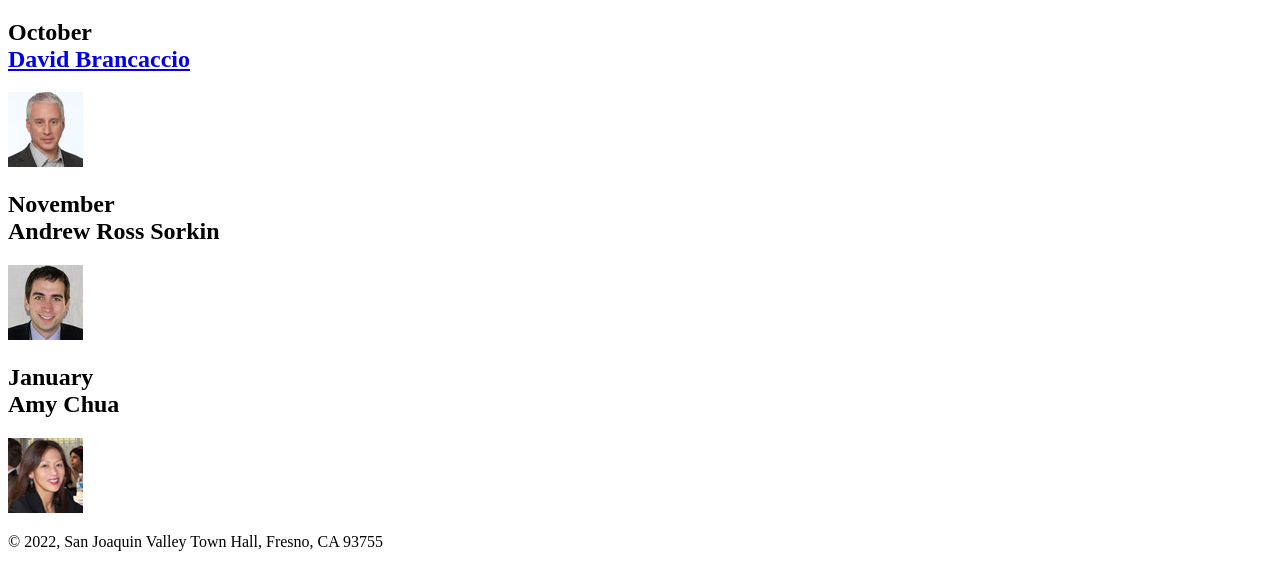
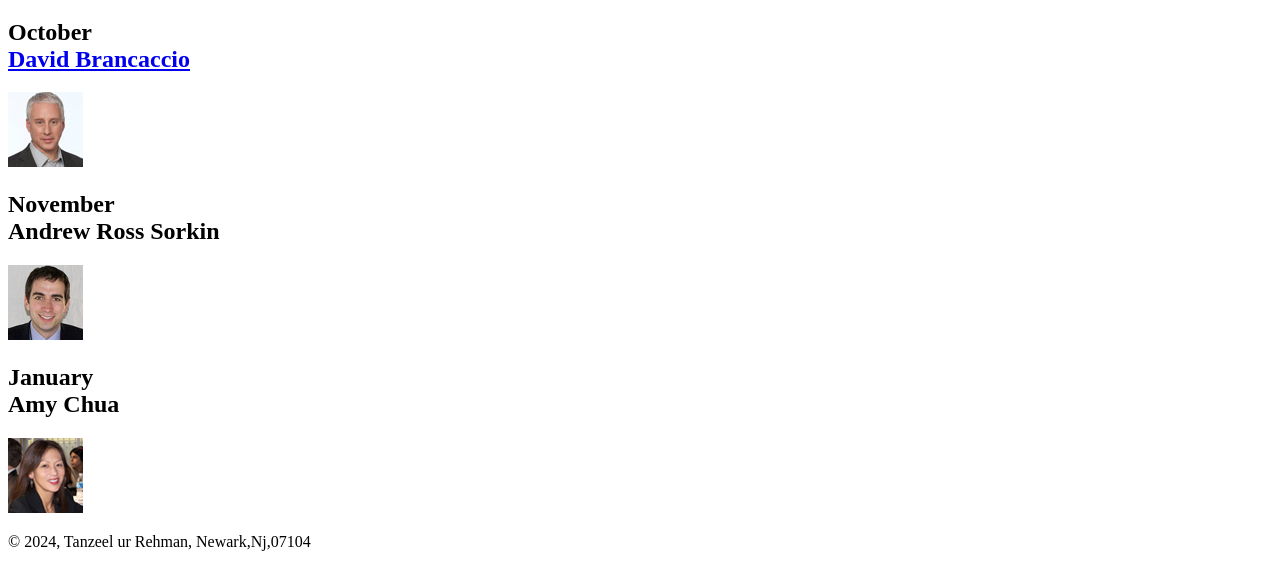
Before and after one commit to tu28421/A06, a plain HTML site: page index.html in a window 1280 px wide. Shown: the part 504-1071 px from the top of the page. Drawn offline with Linux system fonts and the light colour scheme.

Commit message:
Update index.html

```diff
--- a/index.html
+++ b/index.html
@@ -40,7 +40,7 @@
 			Amy Chua</h2><img src="images/chua75.jpg" alt="Picture of Chua">
 	</main>
 	<footer>
-		 <p>&copy; 2022, San Joaquin Valley Town Hall, Fresno, CA 93755</p>
+		 <p>&copy; 2024, Tanzeel ur Rehman, Newark,Nj,07104</p>
 	</footer>
 </body>
 </html>
```
